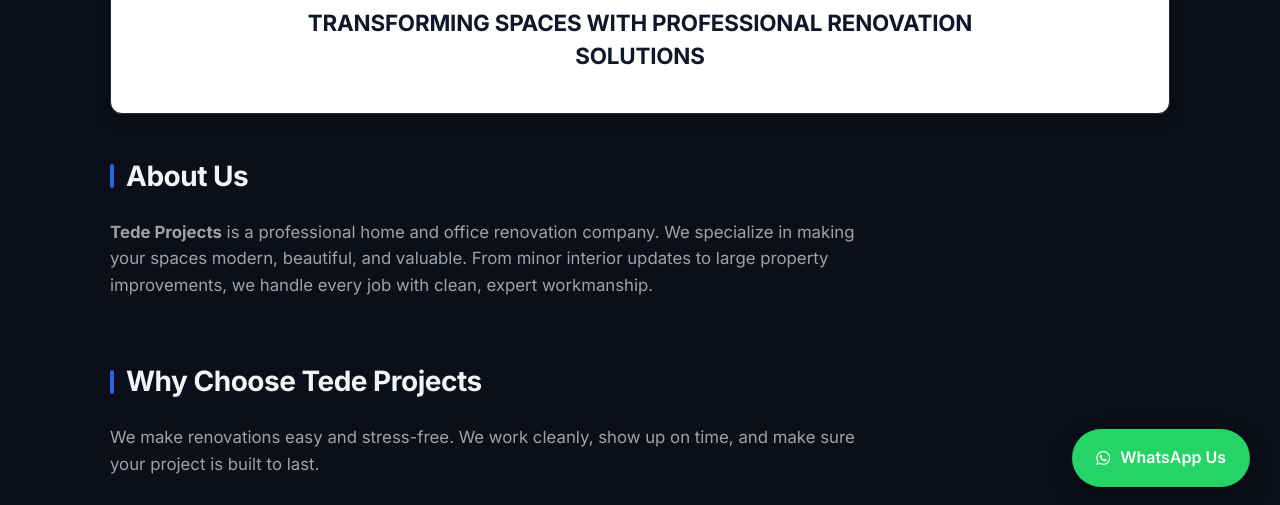
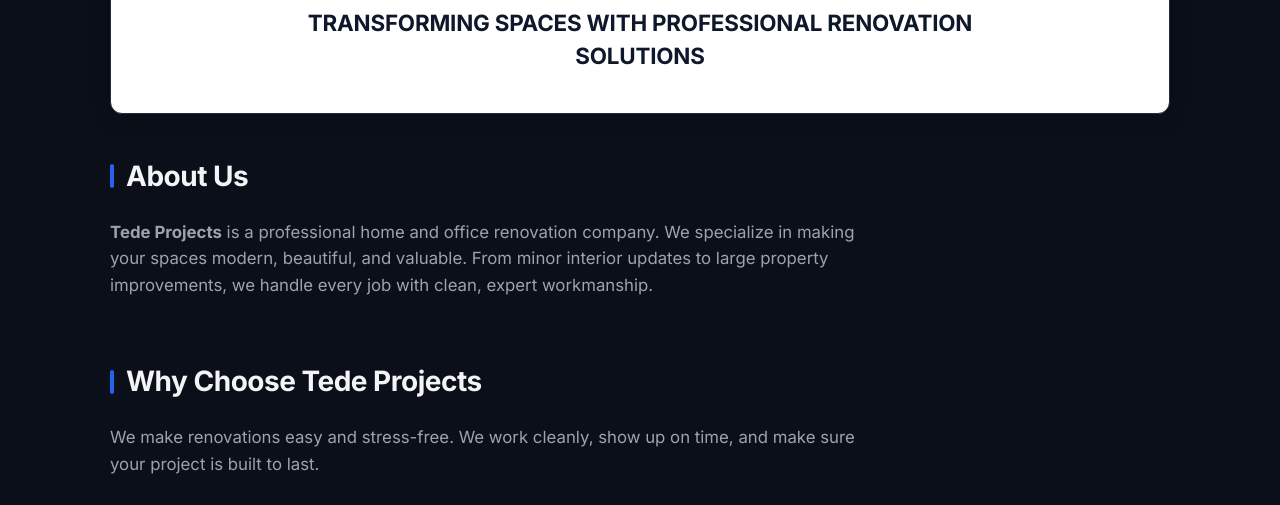
Before and after one commit to wildcoderoboticspng/TEDE-PROJECTS-AND-RENOVATIONS-., a plain HTML site: page index.html in a window 1280 px wide. Shown: the part 283-788 px from the top of the page. Drawn offline with Linux system fonts and the light colour scheme.

Commit message:
Remove floating WhatsApp button
Removed floating WhatsApp button from the HTML.

```diff
--- a/index.html
+++ b/index.html
@@ -403,12 +403,6 @@
     </style>
 </head>
 <body>
-
-<!-- Floating WhatsApp Button -->
-<a href="https://wa.me/27844309102" target="_blank" class="btn-whatsapp-float">
-    <i class="fab fa-whatsapp"></i> WhatsApp Us
-</a>
-
 <div class="container">
 
     <!-- Header Section (Fully Responsive Mobile Target Framework) -->
```
